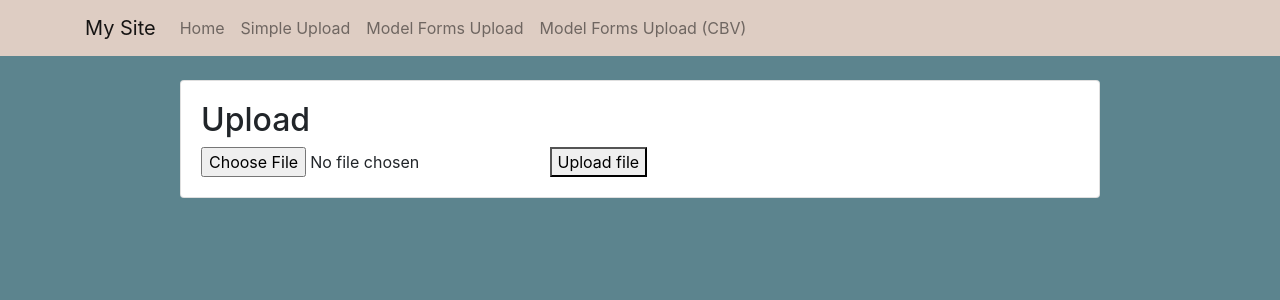
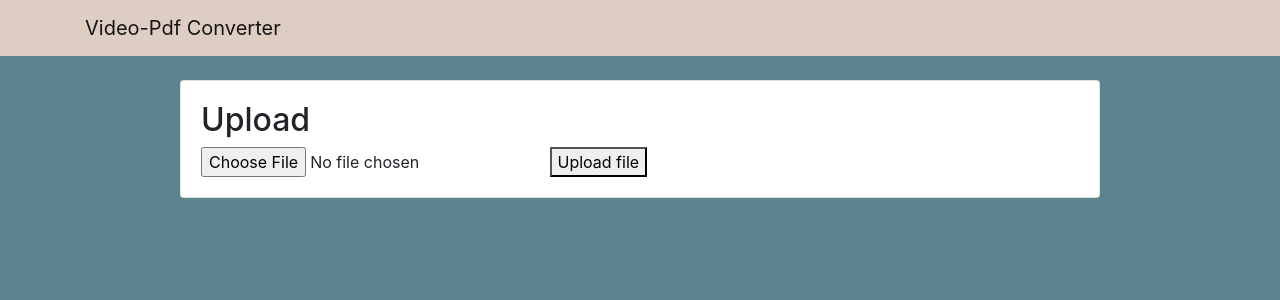
Before and after one commit to VSevagen/Video-pdf-webapp, a Django app: page /upload/ in a window 1280 px wide. Shown: the top 300 px of the page. Run offline with Django 3.2, Linux system fonts and the light colour scheme; parts of the project's set-up code (start-up, migrations or seed data) failed here and were passed over; some libraries are stand-ins or nearby versions.

Commit message:
Make upload from homepage

```diff
--- a/mysite/templates/base.html
+++ b/mysite/templates/base.html
@@ -10,24 +10,24 @@
 <body>
   <nav class="navbar navbar-expand-lg navbar-light mb-4" style="background-color:#decdc3">
     <div class="container">
-      <a class="navbar-brand" href="{% url 'home' %}">My Site</a>
+      <a class="navbar-brand" href="{% url 'upload' %}">Video-Pdf Converter</a>
       <button class="navbar-toggler" type="button" data-toggle="collapse" data-target="#navbarSupportedContent" aria-controls="navbarSupportedContent" aria-expanded="false" aria-label="Toggle navigation">
         <span class="navbar-toggler-icon"></span>
       </button>
       <div class="collapse navbar-collapse" id="navbarSupportedContent">
         <ul class="navbar-nav">
-          <li class="nav-item">
-            <a class="nav-link" href="{% url 'home' %}">Home</a>
+          <!-- <li class="nav-item">
+            <a class="nav-link" href="{% url 'upload' %}">Home</a>
           </li>
           <li class="nav-item">
             <a class="nav-link" href="{% url 'upload' %}">Simple Upload</a>
-          </li>
-          <li class="nav-item">
+          </li> -->
+          <!-- <li class="nav-item">
             <a class="nav-link" href="{% url 'book_list' %}">Model Forms Upload</a>
           </li>
           <li class="nav-item">
             <a class="nav-link" href="{% url 'class_book_list' %}">Model Forms Upload (CBV)</a>
-          </li>
+          </li> -->
         </ul>
       </div>
     </div>
--- a/mysite/urls.py
+++ b/mysite/urls.py
@@ -7,7 +7,7 @@ from mysite.core import views
 
 
 urlpatterns = [
-    path('', views.Home.as_view(), name='home'),
+    path('',views.upload, name='upload' ),
     path('upload/', views.upload, name='upload'),
     path('books/', views.book_list, name='book_list'),
     path('books/upload/', views.upload_book, name='upload_book'),
```
